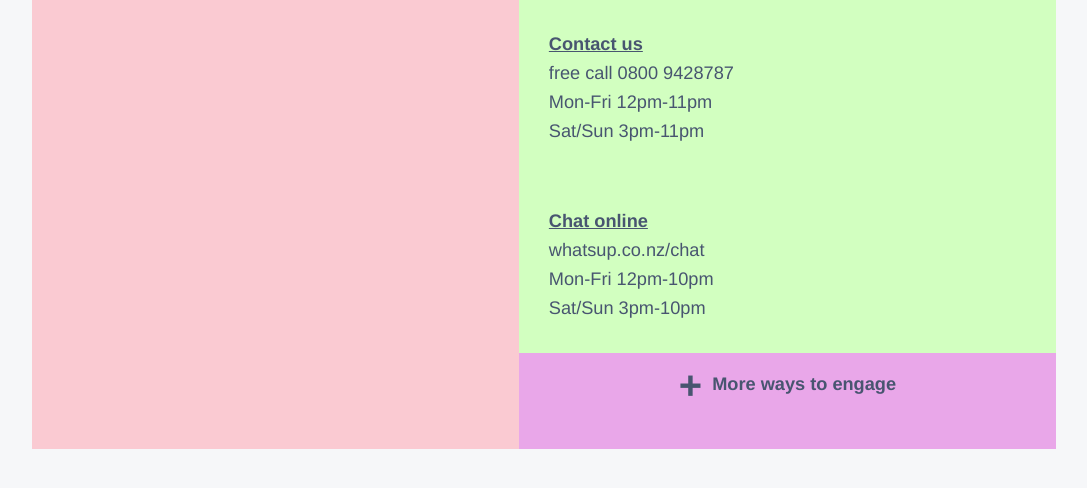
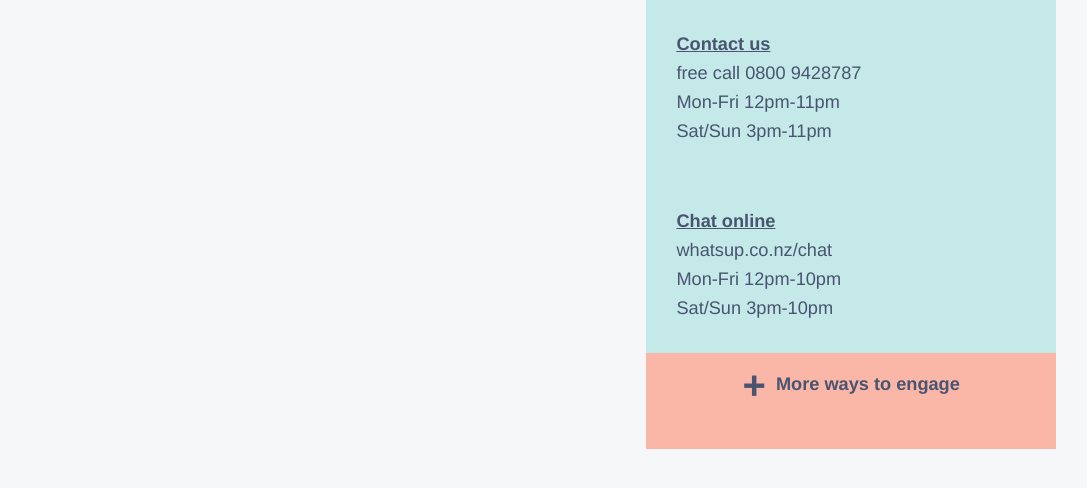
Before and after one commit to jackbran6/hows-the-vue, a Nuxt app: page / in a window 1280 px wide. Shown: the top 488 px of the page, without its empty margins (96-1183 px from the left). Built offline with nearby package versions, Linux system fonts and the light colour scheme.

Commit message:
Start of grid implementation

```diff
--- a/src/components/contact-boxes/ContactBox.vue
+++ b/src/components/contact-boxes/ContactBox.vue
@@ -32,16 +32,16 @@ export default Vue.extend({
       type: String,
       default: '12pm-3pm'
       },
+
   }
 })
 </script>
 
 <style scoped>
 .card {
-  background-color: rgb(210, 255, 192);
+  background-color: #c5e8e8;
   display: flex;
   flex-direction: column;
-  padding: 30px
-
+  padding: 30px;
 }
 </style>
--- a/src/components/engage-menu/EngageMenu.vue
+++ b/src/components/engage-menu/EngageMenu.vue
@@ -16,6 +16,7 @@ export default Vue.extend({
   .card {
     align-items: center;
     align-self: center;
+    background-color: #fab6a6;
     display: flex;
     flex-direction: row;
     justify-content: center;
--- a/src/components/title-image/TitleImage.vue
+++ b/src/components/title-image/TitleImage.vue
@@ -13,11 +13,8 @@ export default Vue.extend({
 
 <style scoped>
 .dummy-image{
-  background-color: rgb(250, 202, 210);
-  width: 100%;
-}
-.image {
-  width: 100%
+  background-color: #dfe6ed;
 }
 
+
 </style>
--- a/src/pages/index.vue
+++ b/src/pages/index.vue
@@ -4,8 +4,8 @@
     <TitleImage/>
   </div>
   <div class="secondary-container">
-    <ContactBox route="contact-us" title="Contact us" weekdays="12pm-11pm" weekend="3pm-11pm" contact="free call 0800 9428787"/>
-    <ContactBox route="chat" title="Chat online" weekdays="12pm-10pm" weekend="3pm-10pm" contact="whatsup.co.nz/chat"/>
+    <ContactBox  route="contact-us" title="Contact us" weekdays="12pm-11pm" weekend="3pm-11pm" contact="free call 0800 9428787"/>
+    <ContactBox  route="chat" title="Chat online" weekdays="12pm-10pm" weekend="3pm-10pm" contact="whatsup.co.nz/chat"/>
     <EngageMenu/>
   </div>
 </div>
@@ -34,19 +34,11 @@ export default Vue.extend({
 
 <style scoped>
 .container {
-display: flex;
-flex-direction: row;
+display: grid;
+grid-template-columns: 3fr 2fr;
 margin: auto;
 width: 80vw;
 }
-.image {
-  background-color: rgb(253, 181, 193);
-  display: flex;
-  flex-grow: 5;
-}
-.secondary-container {
-  background-color: rgb(233, 167, 233);
-  flex-direction: column;
-  flex-grow: 3;
-}
+
+
 </style>
```
Also changed, not shown: package.json (line endings or trailing spaces).
